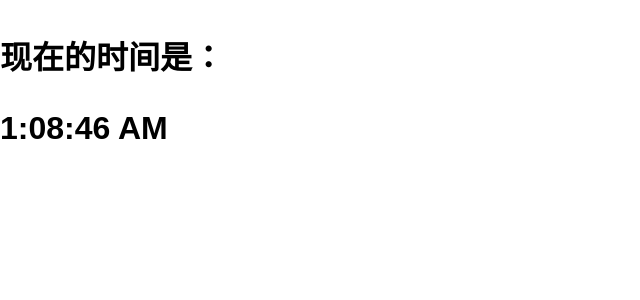
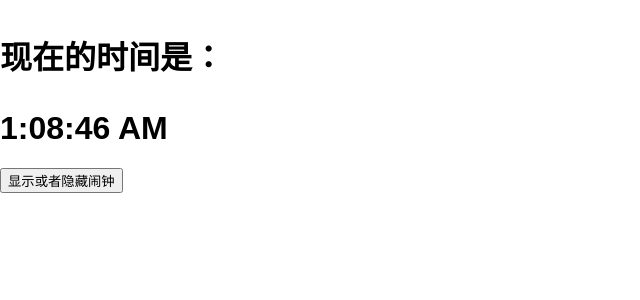
Before and after one commit to Agcaiyun/React, a React (Create React App) app in the folder hello-react/: page / in a window 1280 px wide. Shown: the top 300 px of the page, without its empty margins (0-640 px from the left). Built offline with nearby package versions, Linux system fonts and the light colour scheme.

Commit message:
在 componentWillUnmount 中销毁 setInterval 函数

```diff
--- a/hello-react/src/index.js
+++ b/hello-react/src/index.js
@@ -19,6 +19,10 @@ class Clock extends Component {
         }, 1000)
     }
 
+    componentWillUnmount() {
+        clearInterval(this.timer)
+    }
+
     render () {
         return (
             <div>
@@ -36,10 +40,26 @@ class Clock extends Component {
 }
 
 class Index extends Component {
+    constructor () {
+        super()
+        this.state = {
+            isShowClock:true
+        }
+    }
+
+    isHideClock () {
+        this.setState({
+            isShowClock: !this.state.isShowClock
+        })
+    }
+
     render () {
         return (
             <div>
-                <Clock />
+                {this.state.isShowClock ? <Clock /> :null}
+            <button onClick={this.isHideClock.bind(this)}>
+                显示或者隐藏闹钟
+            </button>
             </div>
         )
     }
```
